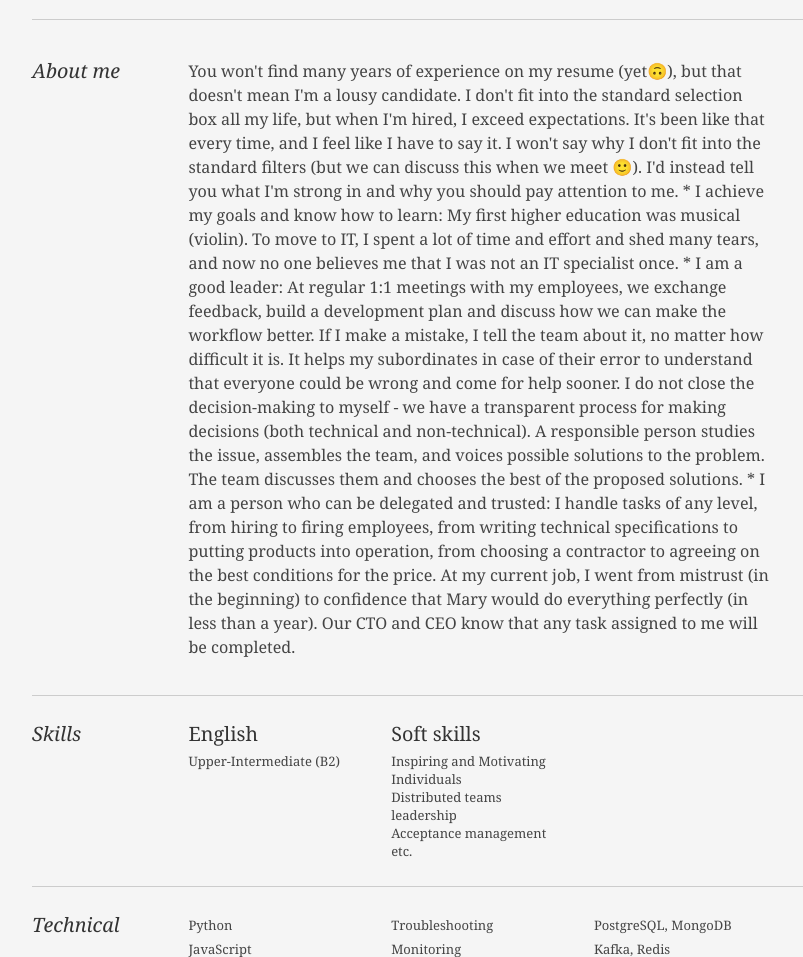
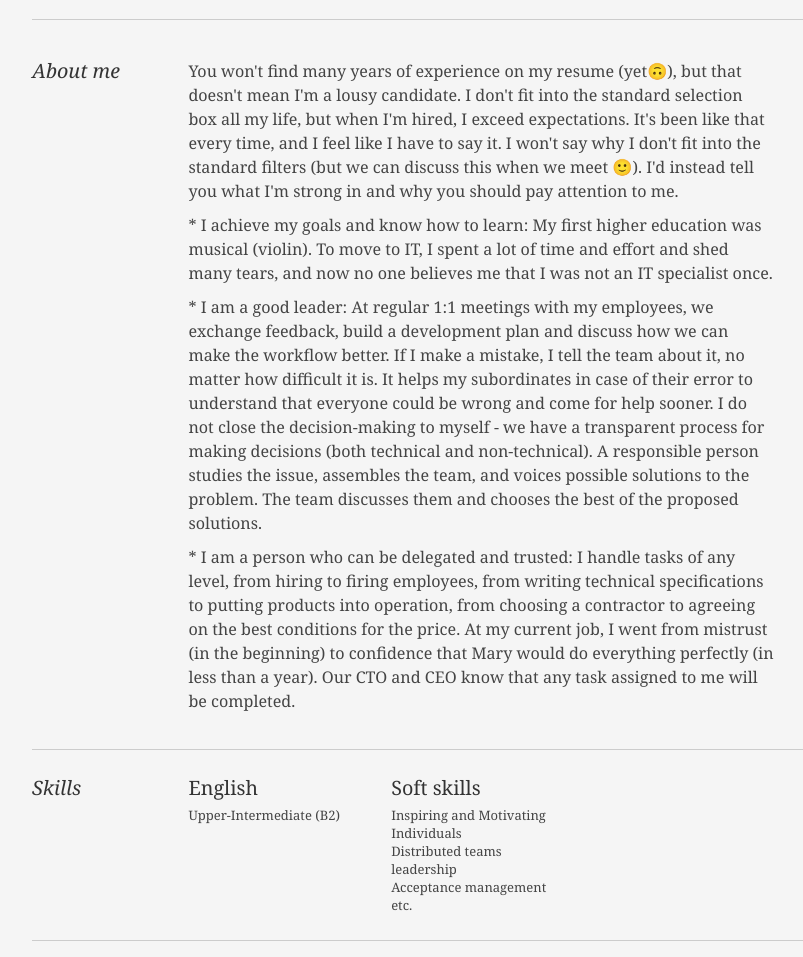
Before and after one commit to Kvm99/filonova.dev, a Django app: page /resume/ in a window 1280 px wide. Shown: the part 266-1223 px from the top of the page, without its empty margins (213-1016 px from the left). Run offline with Django 3.2, Linux system fonts and the light colour scheme.

Commit message:
resume updated

```diff
--- a/resume/templates/resume/srt-resume.html
+++ b/resume/templates/resume/srt-resume.html
@@ -68,15 +68,18 @@
 							<p class="enlarge">
 								You won't find many years of experience on my resume (yet🙃), but that doesn't mean I'm a lousy candidate. I don't fit into the standard selection box all my life, but when I'm hired, I exceed expectations. It's been like that every time, and I feel like I have to say it.
 I won't say why I don't fit into the standard filters (but we can discuss this when we meet 🙂). I'd instead tell you what I'm strong in and why you should pay attention to me.
-
+</p>
+							<p class="enlarge">
 * I achieve my goals and know how to learn:
 My first higher education was musical (violin). To move to IT, I spent a lot of time and effort and shed many tears, and now no one believes me that I was not an IT specialist once.
-
+</p>
+							<p class="enlarge">
 * I am a good leader:
 At regular 1:1 meetings with my employees, we exchange feedback, build a development plan and discuss how we can make the workflow better.
 If I make a mistake, I tell the team about it, no matter how difficult it is. It helps my subordinates in case of their error to understand that everyone could be wrong and come for help sooner.
 I do not close the decision-making to myself - we have a transparent process for making decisions (both technical and non-technical). A responsible person studies the issue, assembles the team, and voices possible solutions to the problem. The team discusses them and chooses the best of the proposed solutions.
-
+</p>
+							<p class="enlarge">
 * I am a person who can be delegated and trusted:
 I handle tasks of any level, from hiring to firing employees, from writing technical specifications to putting products into operation, from choosing a contractor to agreeing on the best conditions for the price.
 At my current job, I went from mistrust (in the beginning) to confidence that Mary would do everything perfectly (in less than a year). Our CTO and CEO know that any task assigned to me will be completed.
```
